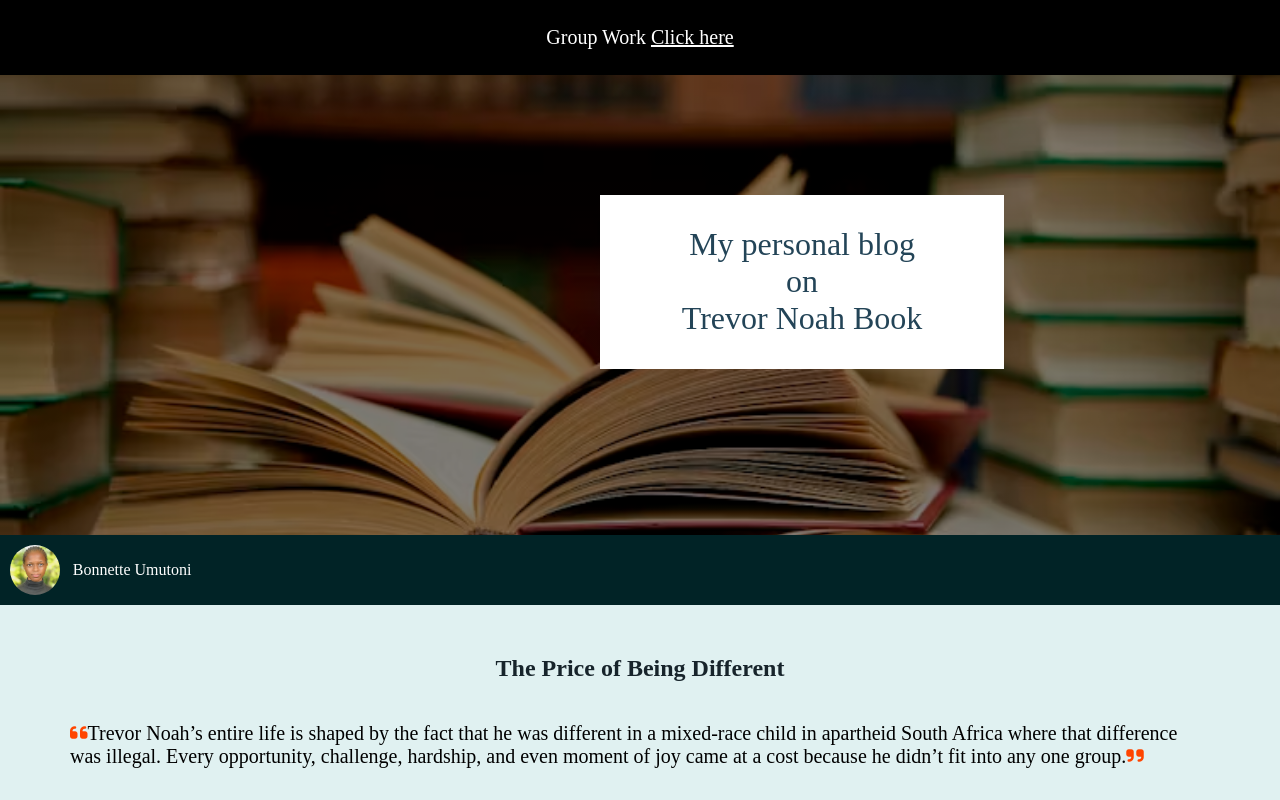
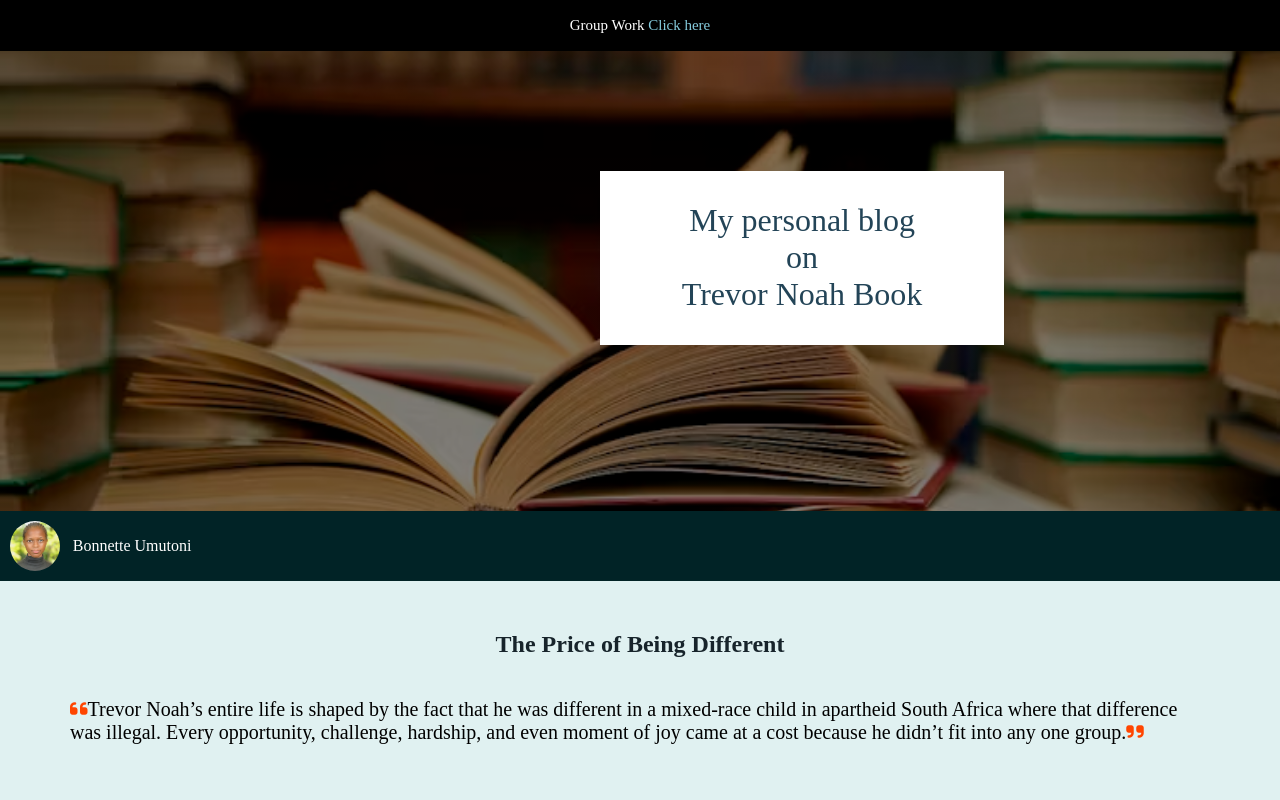
Before and after one commit to bonnetteumutoni/Book-reviews, a plain HTML site: page index.html in a window 1280 px wide. Shown: the top 800 px of the page. Drawn offline with Linux system fonts and the light colour scheme.

Commit message:
created changes

```diff
--- a/style.css
+++ b/style.css
@@ -25,13 +25,14 @@
     border: 1px solid;
     p{
         text-align: center;
-        padding: 5px;
+        padding: 1px;
         color: white;
-        font-size: 20px;
+        font-size: 15px;
     }
     a{
-        color: white;
-        font-size: 20px;
+        color: rgb(133, 203, 221);
+        font-size: 15px;
+        text-decoration: none;
     }
  }
  .profile-text{
```
